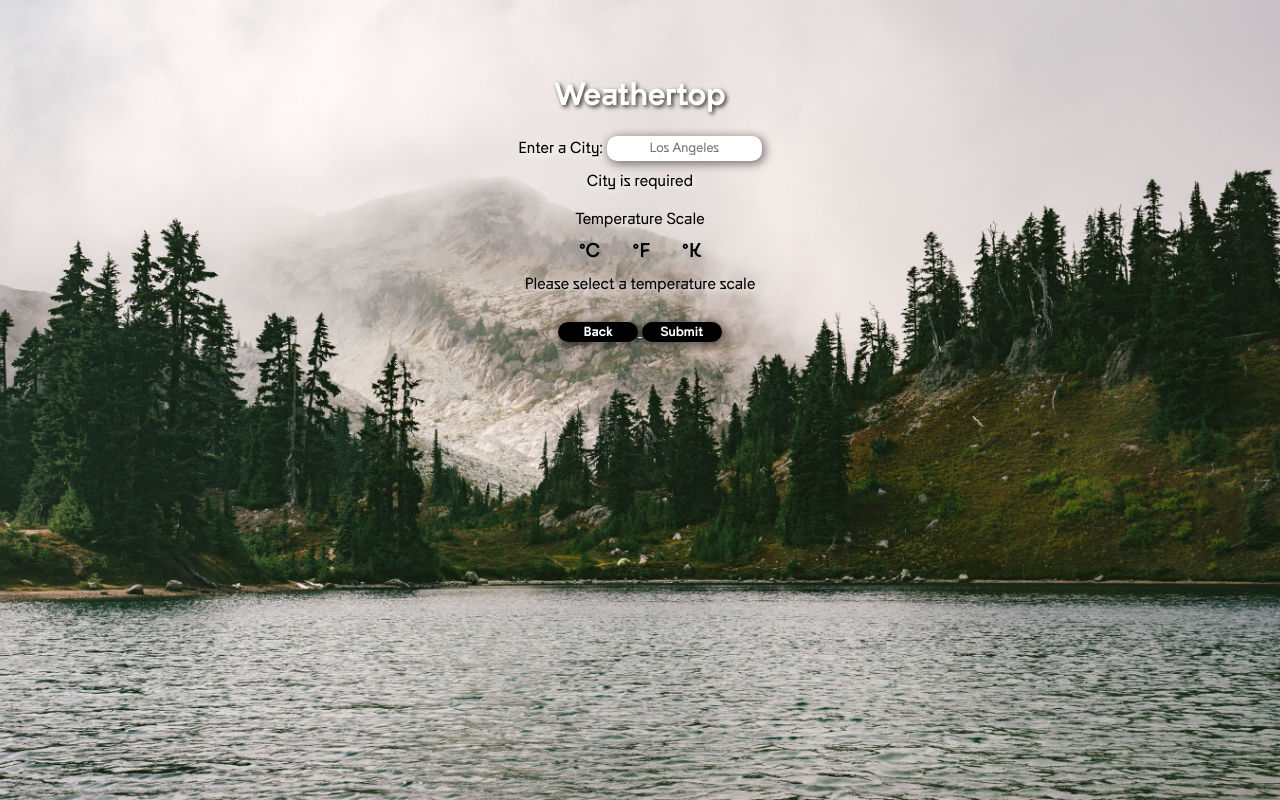
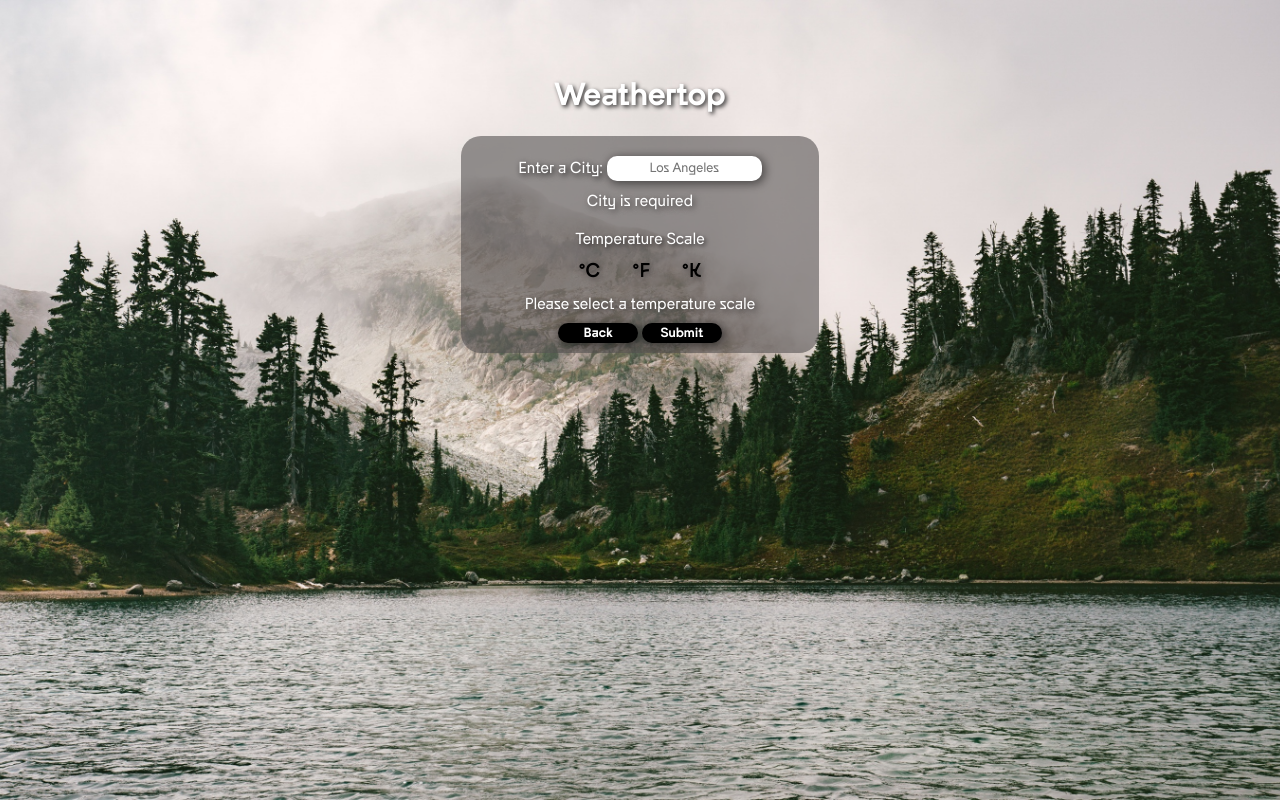
Before and after one commit to zacharyjameson/weathertop, a React (Create React App) app: page /weather-search in a window 1280 px wide. Built offline with nearby package versions, Linux system fonts and the light colour scheme; no server answers.

Commit message:
tying all components into one background

```diff
--- a/src/App.css
+++ b/src/App.css
@@ -13,6 +13,18 @@
   margin: auto;
   padding-top: 55px;
   text-shadow: 2px 2px 4px #313030;
+}
+
+.App_search {
+  text-align: center;
+  background: rgba(85, 83, 83, 0.6);
+  color: white;
+  width: 28%;
+  margin: auto;
+  margin-top: 10px;
+  padding: 10px;
+  border-radius: 20px;
+  text-shadow: 2px 2px 4px #2c2929;
 }
 
 a {
@@ -81,23 +93,22 @@ input {
   border: 0;
   height: 25px;
   margin-bottom: 10px;
+  margin-top: 10px;
   box-shadow: 2px 2px 10px 1px rgba(0, 0, 0, 0.493);
 }
 
 #searchbar_label {
-  text-shadow: 2px 2px 6px #ffffff;
+  text-shadow: 2px 2px 6px #000000;
 }
 
 .results {
   text-align: center;
-  background: rgba(85, 83, 83, 0.6);
   color: white;
-  width: 28%;
   margin: auto;
   margin-top: 10px;
   padding: 10px;
   border-radius: 20px;
-  text-shadow: 2px 2px 4px #2c2929;
+  text-shadow: 2px 2px 4px #000000;
 }
 
 #findmyweather {
@@ -137,7 +148,7 @@ input {
   border: 0;
   cursor: pointer;
   font-size: 20px;
-  text-shadow: 2px 2px 6px #adadad;
+  text-shadow: 2px 2px 6px #413d3d;
   font-weight: 600;
 }
 
@@ -152,6 +163,6 @@ input {
 }
 
 .error {
-  text-shadow: 2px 2px 6px #ffffff;
+  text-shadow: 2px 2px 6px #3b3737;
 
 }
--- a/src/Searchbar/Searchbar.js
+++ b/src/Searchbar/Searchbar.js
@@ -46,7 +46,7 @@ class Searchbar extends Component {
     e.preventDefault();
     const query = this.state.query;
     const unit = this.state.unit;
-    const url = `${config.API_ENDPOINT}${config.API_KEY}&units=${unit}&q=${query}`;
+    const url = `${config.API_ENDPOINT}${config.KEY}&units=${unit}&q=${query}`;
     console.log(query, unit);
 
     fetch(url)
@@ -77,6 +77,7 @@ class Searchbar extends Component {
 
   render() {
     const value = {
+      city: this.state.query,
       current_temp: this.state.current_temp,
       max_temp: this.state.max_temp,
       min_temp: this.state.min_temp,
@@ -91,21 +92,20 @@ class Searchbar extends Component {
     };
     return (
       <ApiContext.Provider value={value}>
-        <form className="App_main" onSubmit={this.handleSubmit}>
+        <form className="App_search" onSubmit={this.handleSubmit}>
           <div className="searchbar_main">
             <City />
             <br />
             <TempScale />
-            <br />
             <Link to="/weathertop">
               <button id="inputbutton" type="button" value="Back">
                 Back
-              </button>{" "}
-            </Link>
+              </button>
+            </Link>{" "}
             <input id="inputbutton" type="submit" value="Submit" />
           </div>
+          <Results />
         </form>
-        <Results />
       </ApiContext.Provider>
     );
   }
--- a/src/Searchbar/TempScale.js
+++ b/src/Searchbar/TempScale.js
@@ -7,10 +7,10 @@ class TempScale extends Component {
   render() {
     const weather = this.context;
     return (
-      <div>
+      <>
         <div className="searchbar_label">Temperature Scale</div>
-        <ul className="container" onClick={weather.handleUnitClick}>
-          <li className="item">
+        <div className="container" onClick={weather.handleUnitClick}>
+          <div className="item">
             <button
               type="button"
               className={
@@ -22,8 +22,8 @@ class TempScale extends Component {
             >
               &deg;C
             </button>
-          </li>
-          <li className="item">
+          </div>
+          <div className="item">
             <button
               type="button"
               className={
@@ -35,8 +35,8 @@ class TempScale extends Component {
             >
               &deg;F
             </button>
-          </li>
-          <li className="item">
+          </div>
+          <div className="item">
             <button
               type="button"
               className={
@@ -48,10 +48,10 @@ class TempScale extends Component {
             >
               &deg;K
             </button>
-          </li>
-        </ul>
+          </div>
+        </div>
         <ValidationError message={weather.validateTempScale} />
-      </div>
+      </>
     );
   }
 }
--- a/src/config.js
+++ b/src/config.js
@@ -1,4 +1,6 @@
 export default {
-  API_ENDPOINT: "https://api.openweathermap.org/data/2.5/weather?APPID=",
+  API_ENDPOINT:
+    "https://api.openweathermap.org/data/2.5/weather?APPID=",
   API_KEY: process.env.REACT_APP_WEATHER_KEY,
+  KEY: '0ddf041fb53a2aff9b34fe18f7ed9ebd'
 };
```
